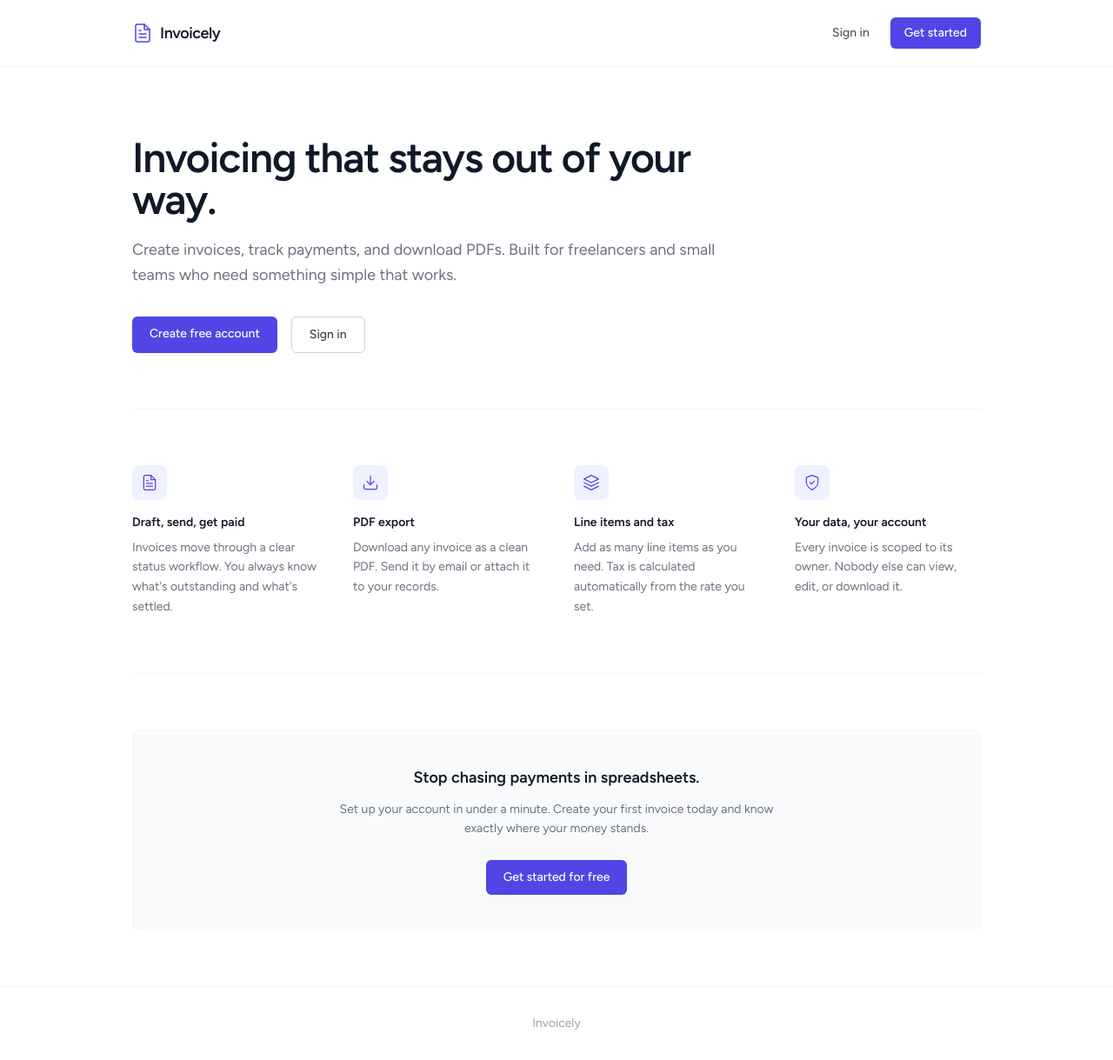
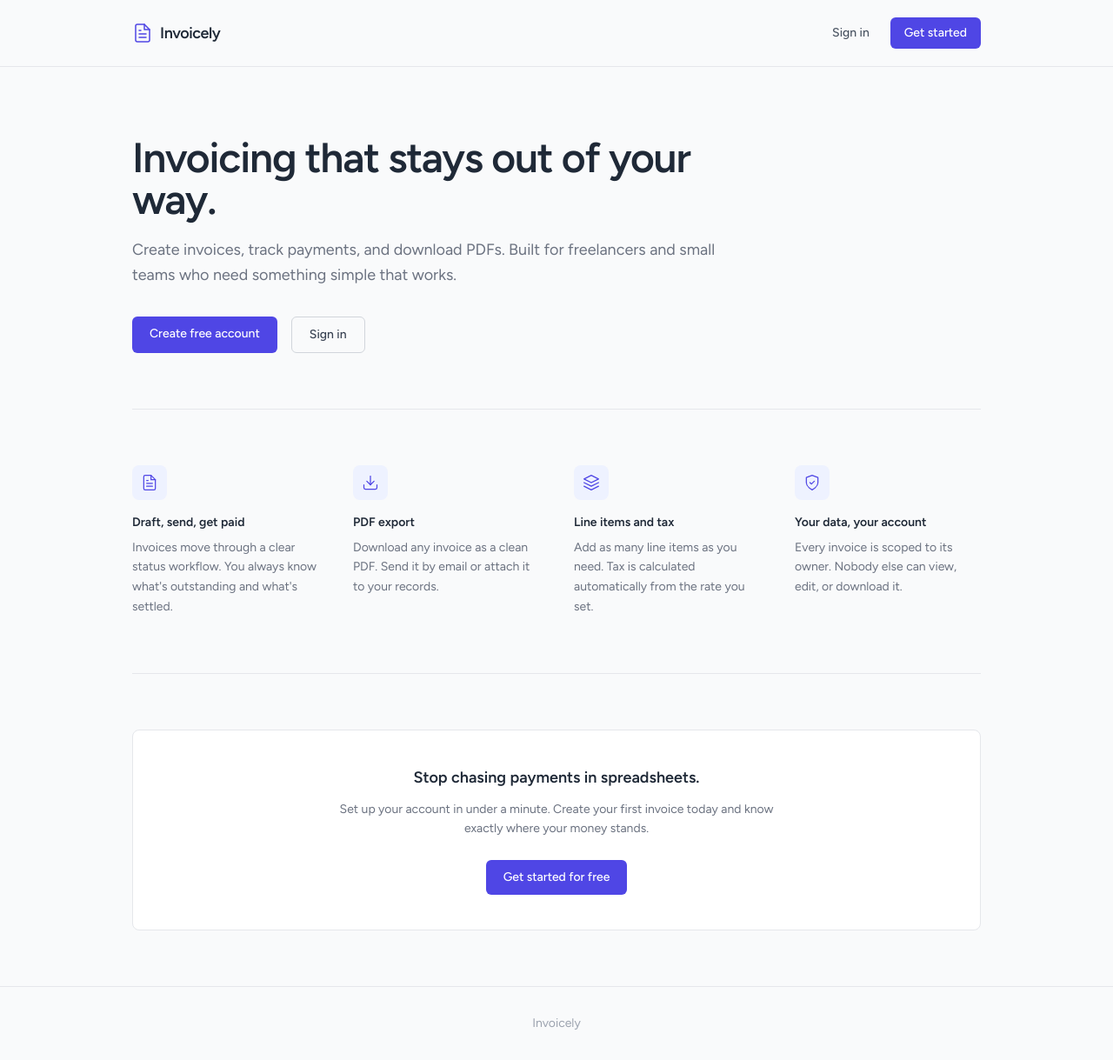
Before and after one commit to oysters76/invoicely, a Laravel app: page / in a window 1280 px wide. Shown: the whole page at 87% size. Run offline with Laravel 12, Linux system fonts and the light colour scheme; style sheets or scripts are compiled from the project's sources; some libraries are stand-ins or nearby versions.

Commit message:
Add dark mode support and soften light mode on landing page
Light mode uses gray-50 background instead of pure white. Full dark
mode variant with gray-950 background, muted borders, and adjusted
text and icon colors throughout.

```diff
--- a/resources/js/Pages/Welcome.jsx
+++ b/resources/js/Pages/Welcome.jsx
@@ -46,13 +46,13 @@ export default function Welcome({ auth }) {
         <>
             <Head title="Invoice Management" />
 
-            <div className="min-h-screen bg-white">
+            <div className="min-h-screen bg-gray-50 dark:bg-gray-950">
                 {/* Nav */}
-                <nav className="border-b border-gray-100">
+                <nav className="border-b border-gray-200 dark:border-gray-800">
                     <div className="mx-auto flex max-w-5xl items-center justify-between px-6 py-5">
                         <div className="flex items-center gap-2">
-                            <FileTextIcon className="h-6 w-6 text-indigo-600" />
-                            <span className="text-lg font-semibold text-gray-900 tracking-tight">
+                            <FileTextIcon className="h-6 w-6 text-indigo-600 dark:text-indigo-400" />
+                            <span className="text-lg font-semibold text-gray-800 dark:text-gray-100 tracking-tight">
                                 Invoicely
                             </span>
                         </div>
@@ -60,7 +60,7 @@ export default function Welcome({ auth }) {
                             {auth.user ? (
                                 <Link
                                     href={route('dashboard')}
-                                    className="rounded-md bg-indigo-600 px-4 py-2 text-sm font-medium text-white hover:bg-indigo-700 transition-colors"
+                                    className="rounded-md bg-indigo-600 px-4 py-2 text-sm font-medium text-white hover:bg-indigo-700 dark:bg-indigo-500 dark:hover:bg-indigo-600 transition-colors"
                                 >
                                     Dashboard
                                 </Link>
@@ -68,13 +68,13 @@ export default function Welcome({ auth }) {
                                 <>
                                     <Link
                                         href={route('login')}
-                                        className="text-sm font-medium text-gray-600 hover:text-gray-900 transition-colors"
+                                        className="text-sm font-medium text-gray-600 hover:text-gray-900 dark:text-gray-400 dark:hover:text-gray-200 transition-colors"
                                     >
                                         Sign in
                                     </Link>
                                     <Link
                                         href={route('register')}
-                                        className="rounded-md bg-indigo-600 px-4 py-2 text-sm font-medium text-white hover:bg-indigo-700 transition-colors"
+                                        className="rounded-md bg-indigo-600 px-4 py-2 text-sm font-medium text-white hover:bg-indigo-700 dark:bg-indigo-500 dark:hover:bg-indigo-600 transition-colors"
                                     >
                                         Get started
                                     </Link>
@@ -87,10 +87,10 @@ export default function Welcome({ auth }) {
                 {/* Hero */}
                 <section className="mx-auto max-w-5xl px-6 pt-20 pb-16">
                     <div className="max-w-2xl">
-                        <h1 className="text-4xl font-bold tracking-tight text-gray-900 sm:text-5xl">
+                        <h1 className="text-4xl font-bold tracking-tight text-gray-800 dark:text-gray-100 sm:text-5xl">
                             Invoicing that stays out of your way.
                         </h1>
-                        <p className="mt-5 text-lg leading-relaxed text-gray-500">
+                        <p className="mt-5 text-lg leading-relaxed text-gray-500 dark:text-gray-400">
                             Create invoices, track payments, and download PDFs.
                             Built for freelancers and small teams who need something
                             simple that works.
@@ -99,7 +99,7 @@ export default function Welcome({ auth }) {
                             {auth.user ? (
                                 <Link
                                     href={route('dashboard')}
-                                    className="rounded-md bg-indigo-600 px-5 py-2.5 text-sm font-medium text-white hover:bg-indigo-700 transition-colors"
+                                    className="rounded-md bg-indigo-600 px-5 py-2.5 text-sm font-medium text-white hover:bg-indigo-700 dark:bg-indigo-500 dark:hover:bg-indigo-600 transition-colors"
                                 >
                                     Go to dashboard
                                 </Link>
@@ -107,13 +107,13 @@ export default function Welcome({ auth }) {
                                 <>
                                     <Link
                                         href={route('register')}
-                                        className="rounded-md bg-indigo-600 px-5 py-2.5 text-sm font-medium text-white hover:bg-indigo-700 transition-colors"
+                                        className="rounded-md bg-indigo-600 px-5 py-2.5 text-sm font-medium text-white hover:bg-indigo-700 dark:bg-indigo-500 dark:hover:bg-indigo-600 transition-colors"
                                     >
                                         Create free account
                                     </Link>
                                     <Link
                                         href={route('login')}
-                                        className="rounded-md border border-gray-300 px-5 py-2.5 text-sm font-medium text-gray-700 hover:bg-gray-50 transition-colors"
+                                        className="rounded-md border border-gray-300 dark:border-gray-700 px-5 py-2.5 text-sm font-medium text-gray-700 dark:text-gray-300 hover:bg-gray-100 dark:hover:bg-gray-800 transition-colors"
                                     >
                                         Sign in
                                     </Link>
@@ -125,59 +125,59 @@ export default function Welcome({ auth }) {
 
                 {/* Divider */}
                 <div className="mx-auto max-w-5xl px-6">
-                    <hr className="border-gray-100" />
+                    <hr className="border-gray-200 dark:border-gray-800" />
                 </div>
 
                 {/* Features */}
                 <section className="mx-auto max-w-5xl px-6 py-16">
                     <div className="grid gap-10 sm:grid-cols-2 lg:grid-cols-4">
                         <div>
-                            <div className="flex h-10 w-10 items-center justify-center rounded-lg bg-indigo-50">
-                                <FileTextIcon className="h-5 w-5 text-indigo-600" />
+                            <div className="flex h-10 w-10 items-center justify-center rounded-lg bg-indigo-50 dark:bg-indigo-950">
+                                <FileTextIcon className="h-5 w-5 text-indigo-600 dark:text-indigo-400" />
                             </div>
-                            <h3 className="mt-4 text-sm font-semibold text-gray-900">
+                            <h3 className="mt-4 text-sm font-semibold text-gray-800 dark:text-gray-200">
                                 Draft, send, get paid
                             </h3>
-                            <p className="mt-2 text-sm leading-relaxed text-gray-500">
+                            <p className="mt-2 text-sm leading-relaxed text-gray-500 dark:text-gray-400">
                                 Invoices move through a clear status workflow.
                                 You always know what's outstanding and what's settled.
                             </p>
                         </div>
 
                         <div>
-                            <div className="flex h-10 w-10 items-center justify-center rounded-lg bg-indigo-50">
-                                <DownloadIcon className="h-5 w-5 text-indigo-600" />
+                            <div className="flex h-10 w-10 items-center justify-center rounded-lg bg-indigo-50 dark:bg-indigo-950">
+                                <DownloadIcon className="h-5 w-5 text-indigo-600 dark:text-indigo-400" />
                             </div>
-                            <h3 className="mt-4 text-sm font-semibold text-gray-900">
+                            <h3 className="mt-4 text-sm font-semibold text-gray-800 dark:text-gray-200">
                                 PDF export
                             </h3>
-                            <p className="mt-2 text-sm leading-relaxed text-gray-500">
+                            <p className="mt-2 text-sm leading-relaxed text-gray-500 dark:text-gray-400">
                                 Download any invoice as a clean PDF.
                                 Send it by email or attach it to your records.
                             </p>
                         </div>
 
                         <div>
-                            <div className="flex h-10 w-10 items-center justify-center rounded-lg bg-indigo-50">
-                                <LayersIcon className="h-5 w-5 text-indigo-600" />
+                            <div className="flex h-10 w-10 items-center justify-center rounded-lg bg-indigo-50 dark:bg-indigo-950">
+                                <LayersIcon className="h-5 w-5 text-indigo-600 dark:text-indigo-400" />
                             </div>
-                            <h3 className="mt-4 text-sm font-semibold text-gray-900">
+                            <h3 className="mt-4 text-sm font-semibold text-gray-800 dark:text-gray-200">
                                 Line items and tax
                             </h3>
-                            <p className="mt-2 text-sm leading-relaxed text-gray-500">
+                            <p className="mt-2 text-sm leading-relaxed text-gray-500 dark:text-gray-400">
                                 Add as many line items as you need.
                                 Tax is calculated automatically from the rate you set.
                             </p>
                         </div>
 
                         <div>
-                            <div className="flex h-10 w-10 items-center justify-center rounded-lg bg-indigo-50">
-                                <ShieldIcon className="h-5 w-5 text-indigo-600" />
+                            <div className="flex h-10 w-10 items-center justify-center rounded-lg bg-indigo-50 dark:bg-indigo-950">
+                                <ShieldIcon className="h-5 w-5 text-indigo-600 dark:text-indigo-400" />
                             </div>
-                            <h3 className="mt-4 text-sm font-semibold text-gray-900">
+                            <h3 className="mt-4 text-sm font-semibold text-gray-800 dark:text-gray-200">
                                 Your data, your account
                             </h3>
-                            <p className="mt-2 text-sm leading-relaxed text-gray-500">
+                            <p className="mt-2 text-sm leading-relaxed text-gray-500 dark:text-gray-400">
                                 Every invoice is scoped to its owner.
                                 Nobody else can view, edit, or download it.
                             </p>
@@ -187,16 +187,16 @@ export default function Welcome({ auth }) {
 
                 {/* Divider */}
                 <div className="mx-auto max-w-5xl px-6">
-                    <hr className="border-gray-100" />
+                    <hr className="border-gray-200 dark:border-gray-800" />
                 </div>
 
                 {/* CTA */}
                 <section className="mx-auto max-w-5xl px-6 py-16">
-                    <div className="rounded-lg border border-gray-100 bg-gray-50 p-8 sm:p-10 text-center">
-                        <h2 className="text-lg font-semibold text-gray-900">
+                    <div className="rounded-lg border border-gray-200 dark:border-gray-800 bg-white dark:bg-gray-900 p-8 sm:p-10 text-center">
+                        <h2 className="text-lg font-semibold text-gray-800 dark:text-gray-100">
                             Stop chasing payments in spreadsheets.
                         </h2>
-                        <p className="mt-3 mx-auto max-w-lg text-sm leading-relaxed text-gray-500">
+                        <p className="mt-3 mx-auto max-w-lg text-sm leading-relaxed text-gray-500 dark:text-gray-400">
                             Set up your account in under a minute. Create your first
                             invoice today and know exactly where your money stands.
                         </p>
@@ -204,7 +204,7 @@ export default function Welcome({ auth }) {
                             <div className="mt-6">
                                 <Link
                                     href={route('register')}
-                                    className="inline-block rounded-md bg-indigo-600 px-5 py-2.5 text-sm font-medium text-white hover:bg-indigo-700 transition-colors"
+                                    className="inline-block rounded-md bg-indigo-600 px-5 py-2.5 text-sm font-medium text-white hover:bg-indigo-700 dark:bg-indigo-500 dark:hover:bg-indigo-600 transition-colors"
                                 >
                                     Get started for free
                                 </Link>
@@ -214,8 +214,8 @@ export default function Welcome({ auth }) {
                 </section>
 
                 {/* Footer */}
-                <footer className="border-t border-gray-100">
-                    <div className="mx-auto max-w-5xl px-6 py-8 text-center text-sm text-gray-400">
+                <footer className="border-t border-gray-200 dark:border-gray-800">
+                    <div className="mx-auto max-w-5xl px-6 py-8 text-center text-sm text-gray-400 dark:text-gray-500">
                         Invoicely
                     </div>
                 </footer>
```
